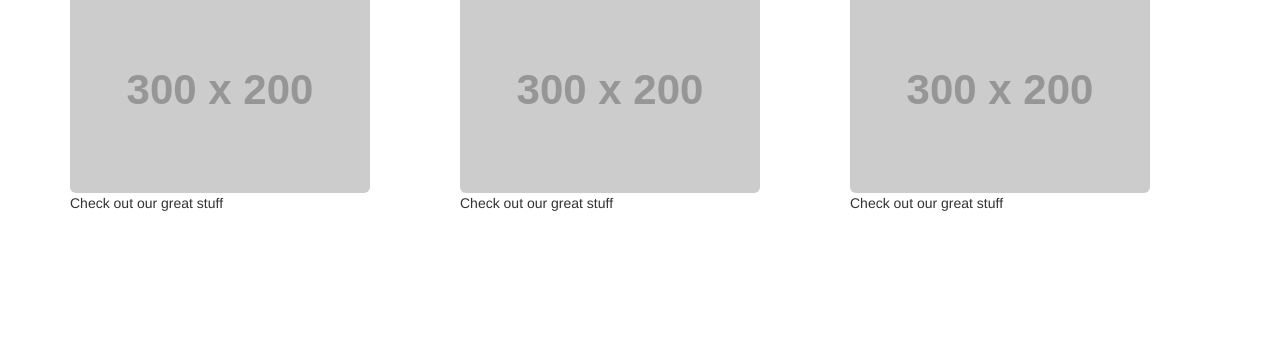
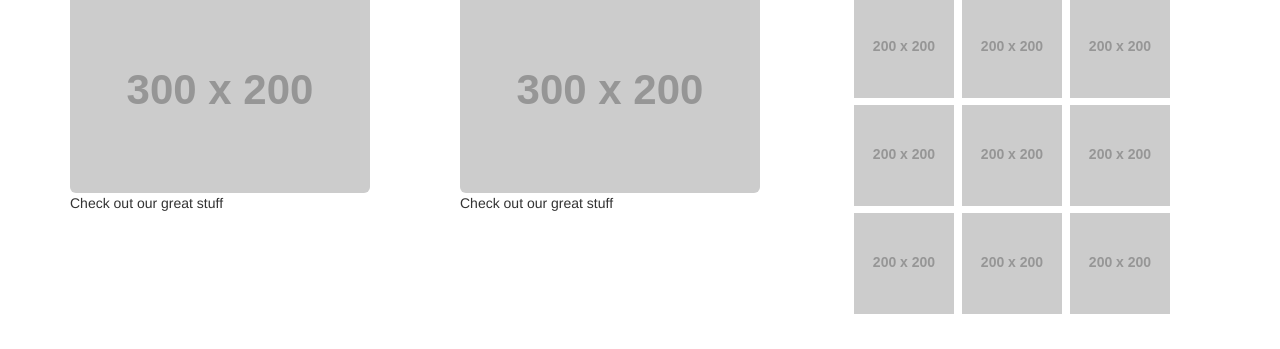
Before and after one commit to ollywilco/emmet-training, a plain HTML site: page index.html in a window 1280 px wide. Shown: the part 451-800 px from the top of the page. Drawn offline with nearby package versions, Linux system fonts and the light colour scheme; placeholder pictures from the web are drawn by us.

Commit message:
added photo grid with class=grid

```diff
--- a/index.html
+++ b/index.html
@@ -43,9 +43,18 @@
     </div>
 
     <div class="col-sm-4">
-      <h2>Headline</h2>
-      <img src="http://placehold.it/300x200" alt="" class="img-rounded">
-      <p>Check out our great stuff</p>
+      <h2>Photos</h2>
+      <div class="grid">
+        <a href="#"><img src="http://placehold.it/200x200" alt="Placeholder Photo"></a>
+        <a href="#"><img src="http://placehold.it/200x200" alt="Placeholder Photo"></a>
+        <a href="#"><img src="http://placehold.it/200x200" alt="Placeholder Photo"></a>
+        <a href="#"><img src="http://placehold.it/200x200" alt="Placeholder Photo"></a>
+        <a href="#"><img src="http://placehold.it/200x200" alt="Placeholder Photo"></a>
+        <a href="#"><img src="http://placehold.it/200x200" alt="Placeholder Photo"></a>
+        <a href="#"><img src="http://placehold.it/200x200" alt="Placeholder Photo"></a>
+        <a href="#"><img src="http://placehold.it/200x200" alt="Placeholder Photo"></a>
+        <a href="#"><img src="http://placehold.it/200x200" alt="Placeholder Photo"></a>
+      </div>
     </div>
   </div>
 
--- a/style.css
+++ b/style.css
@@ -1 +1,12 @@
-body { padding-top: 50px; }
+body {
+  padding-top: 50px;
+}
+
+.grid {
+  font-size: 0;
+}
+
+.grid img {
+  width: 30%;
+  padding: 1%;
+}
```
